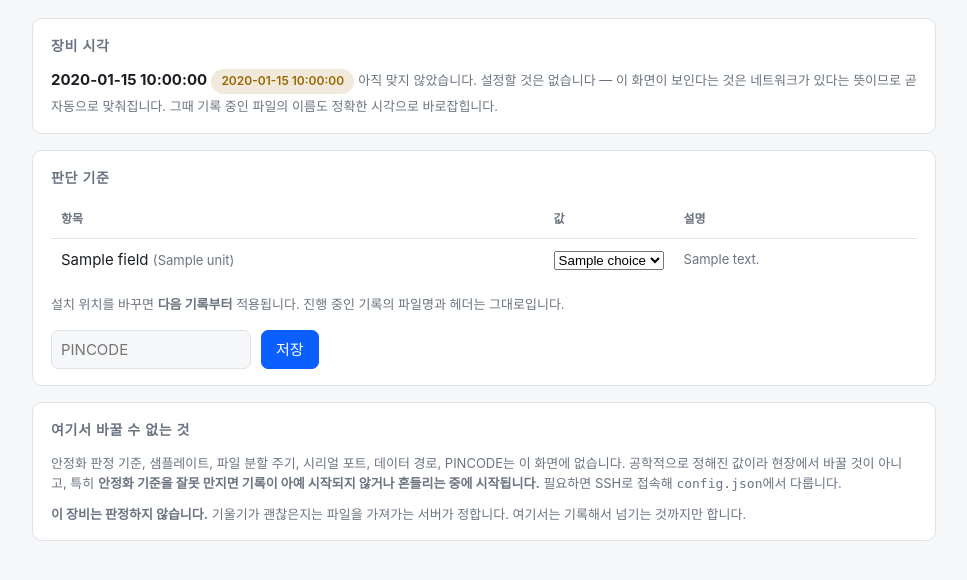
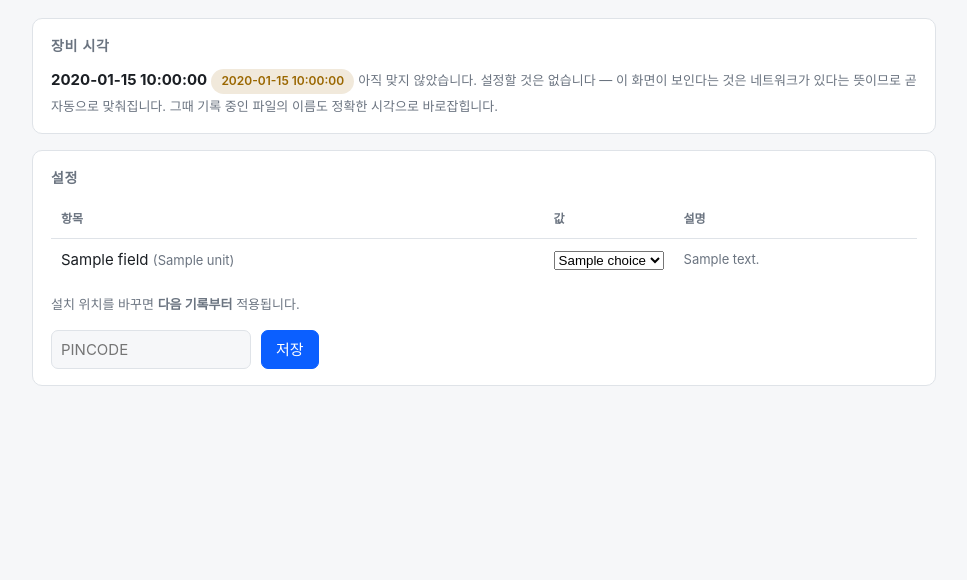
Before and after one commit to geolux-sdk/verticrane, a Python web app: template web/templates/settings.html in a window 1280 px wide. Shown: the part 57-637 px from the top of the page, without its empty margins (156-1123 px from the left). Run offline with Jinja, Linux system fonts and the light colour scheme; the template is opened without the code that fills it: most values are stand-ins (such as "Sample title", 1, 10 or a date in 2020).

Commit message:
Trim the settings page and stop telling people to use .local
The page carried a card explaining what it does not contain, listing among
other things the file-splitting period - which is now on the page. A settings
screen that describes its own absences is one more thing to keep true, and it
had already stopped being.

Its heading said 판단 기준 while containing no criteria at all, since the
device stopped judging.

.local addressing does not work here: an ISP resolver answering for domains
that do not exist buries the mDNS reply, and pi-tilt001.local came back as
218.38.137.28. Avahi on the device is fine, so there is nothing to fix - the
docs now say to use the IP, which is why the panel shows it.

Co-Authored-By: Claude Opus 5 (1M context) <noreply@anthropic.com>

```diff
--- a/web/templates/settings.html
+++ b/web/templates/settings.html
@@ -27,7 +27,7 @@
 
 <form method="post">
 <div class="card">
-  <h2>판단 기준</h2>
+  <h2>설정</h2>
   <div class="wrap"><table>
     <tr><th>항목</th><th style="width:130px">값</th><th>설명</th></tr>
     {% for f in fields %}
@@ -62,8 +62,7 @@
   </table></div>
 
   <p class="small muted" style="margin:14px 0 0">
-    설치 위치를 바꾸면 <b>다음 기록부터</b> 적용됩니다. 진행 중인 기록의
-    파일명과 헤더는 그대로입니다.
+    설치 위치를 바꾸면 <b>다음 기록부터</b> 적용됩니다.
   </p>
 
   <div style="display:flex; gap:10px; align-items:center; margin-top:16px">
@@ -73,18 +72,4 @@
 </div>
 </form>
 
-<div class="card">
-  <h2>여기서 바꿀 수 없는 것</h2>
-  <p class="small muted" style="margin:0">
-    안정화 판정 기준, 샘플레이트, 파일 분할 주기, 시리얼 포트, 데이터 경로,
-    PINCODE는 이 화면에 없습니다. 공학적으로 정해진 값이라 현장에서 바꿀 것이
-    아니고, 특히 <b>안정화 기준을 잘못 만지면 기록이 아예 시작되지 않거나
-    흔들리는 중에 시작됩니다.</b>
-    필요하면 SSH로 접속해 <code>config.json</code>에서 다룹니다.
-  </p>
-  <p class="small muted" style="margin:10px 0 0">
-    <b>이 장비는 판정하지 않습니다.</b> 기울기가 괜찮은지는 파일을 가져가는
-    서버가 정합니다. 여기서는 기록해서 넘기는 것까지만 합니다.
-  </p>
-</div>
 {% endblock %}
```
Also changed, not shown: TILT_기록시스템_구현요구사항.md (+6 -3 lines), README.md.
